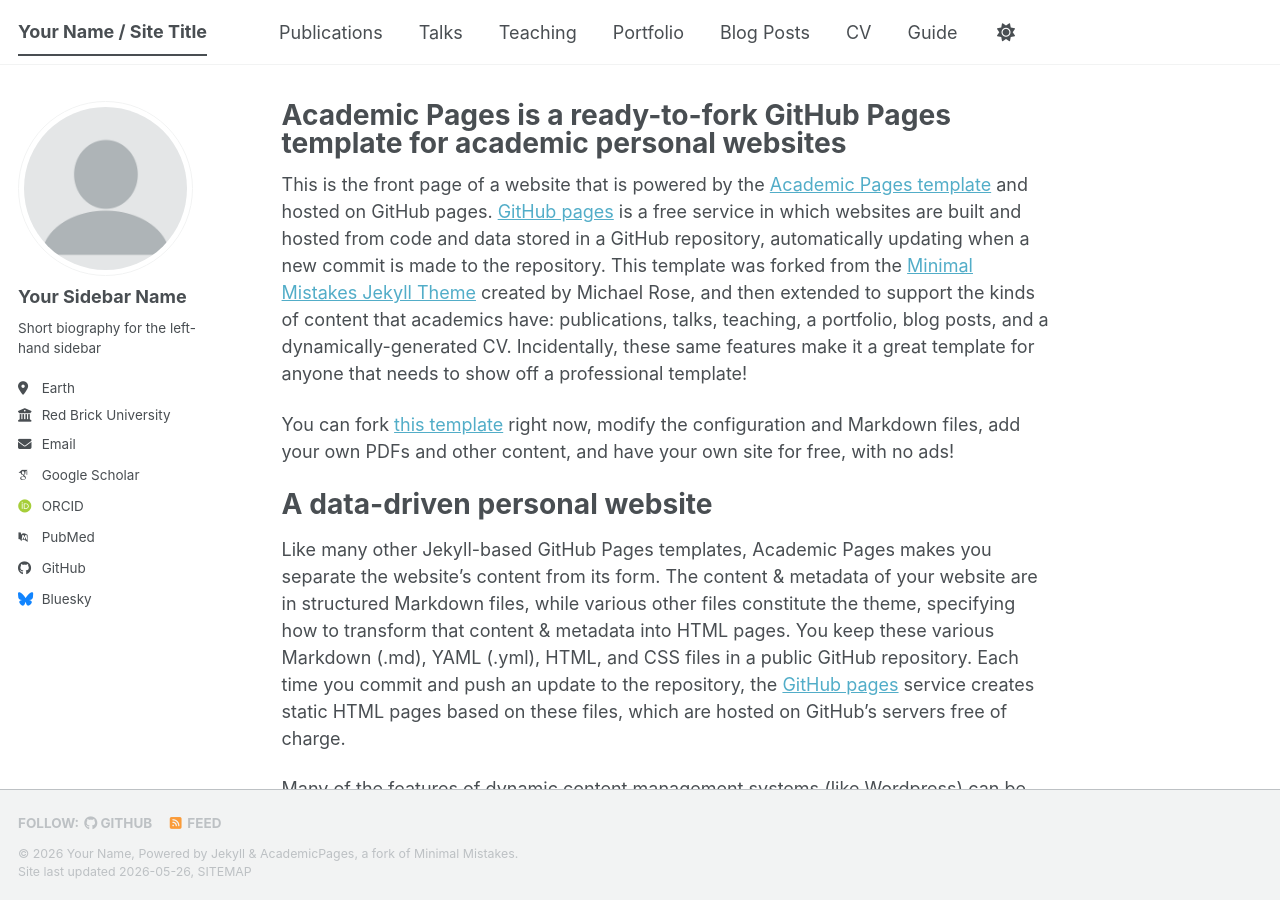
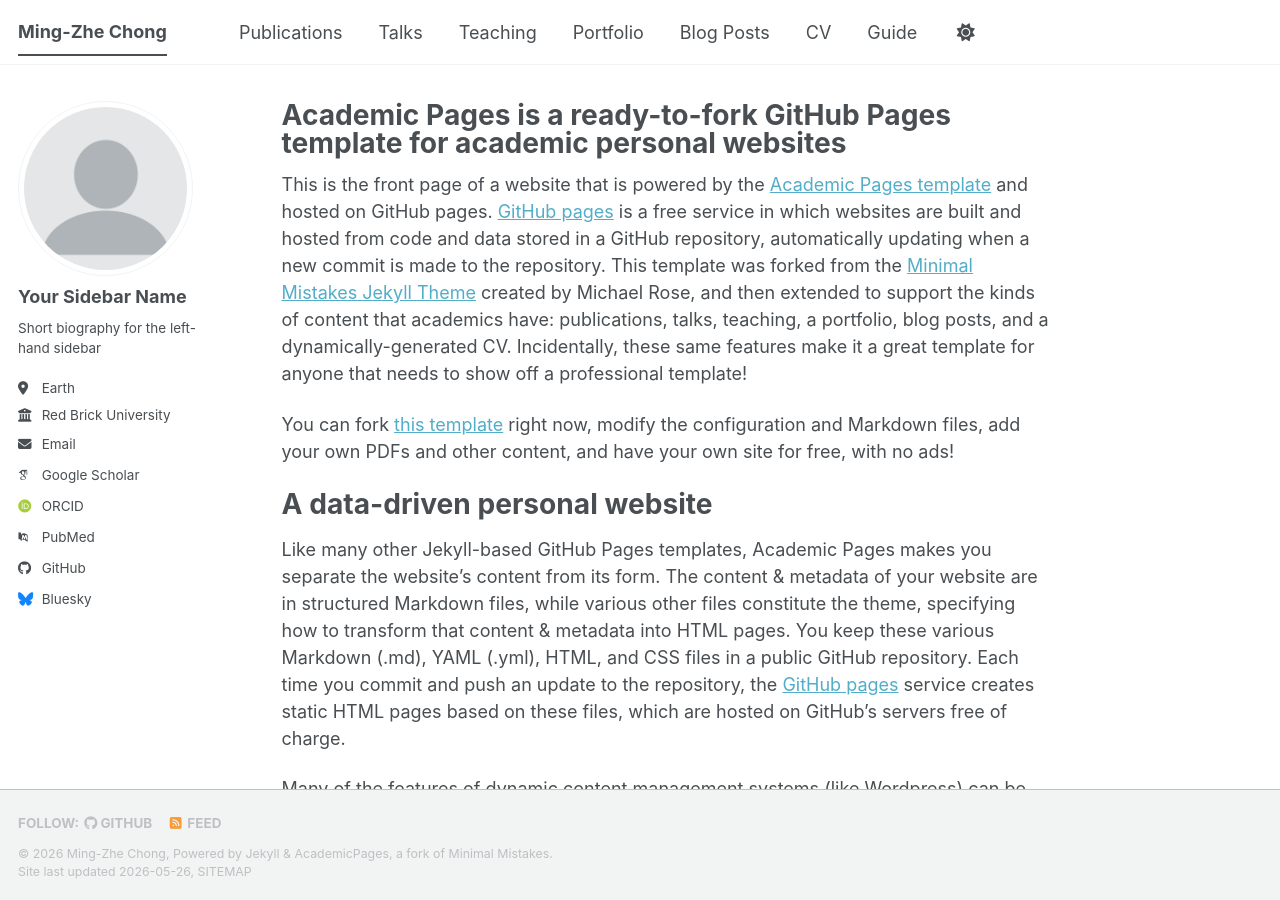
Before and after one commit to cmz12301/cmz12301.github.io, a Jekyll site: the page built from _pages/about.md, in a window 1280 px wide and 900 px high. Built offline with Jekyll 4.4.1, drawn with Linux system fonts in a browser that asks for light colours; some web fonts are replaced; a script bundle is joined from its source files by our own code; library files that are not in the unit come from our copies.

Commit message:
Update _config.yml

```diff
--- a/_config.yml
+++ b/_config.yml
@@ -9,14 +9,14 @@
 # Basic Site Settings
 locale                   : "en-US"
 site_theme               : "default" # The available themes options are "default", "air", "sunrise", "mint", "dirt" and "contrast"
-title                    : "Your Name / Site Title"
+title                    : "Ming-Zhe Chong"
 title_separator          : "-"
-name                     : &name "Your Name"
-description              : &description "Your Name's academic portfolio"   # Update this with a general description of your site, this is the default if not overridden by a page
-url                      : https://academicpages.github.io # The base hostname & protocol for your site e.g. "https://[your GitHub username].github.io",
+name                     : &name "Ming-Zhe Chong"
+description              : &description "Ming-Zhe Chong's academic portfolio"   # Update this with a general description of your site, this is the default if not overridden by a page
+url                      : https://cmz12301.github.io # The base hostname & protocol for your site e.g. "https://[your GitHub username].github.io",
                                                            # or if you already have some other page hosted on Github then use "https://[your GitHub username].github.io/[Your Repo Name]"
 baseurl                  : "" # the subpath of your site, e.g. "/blog"
-repository               : "academicpages/academicpages.github.io"
+repository               : "cmz12301/cmz12301.github.io"
 
 # Site Author - The following control what appear as part of the author content on the side bar.
 #               If a field is blank the icon and link will not appear, otherwise it will be shown.
```
